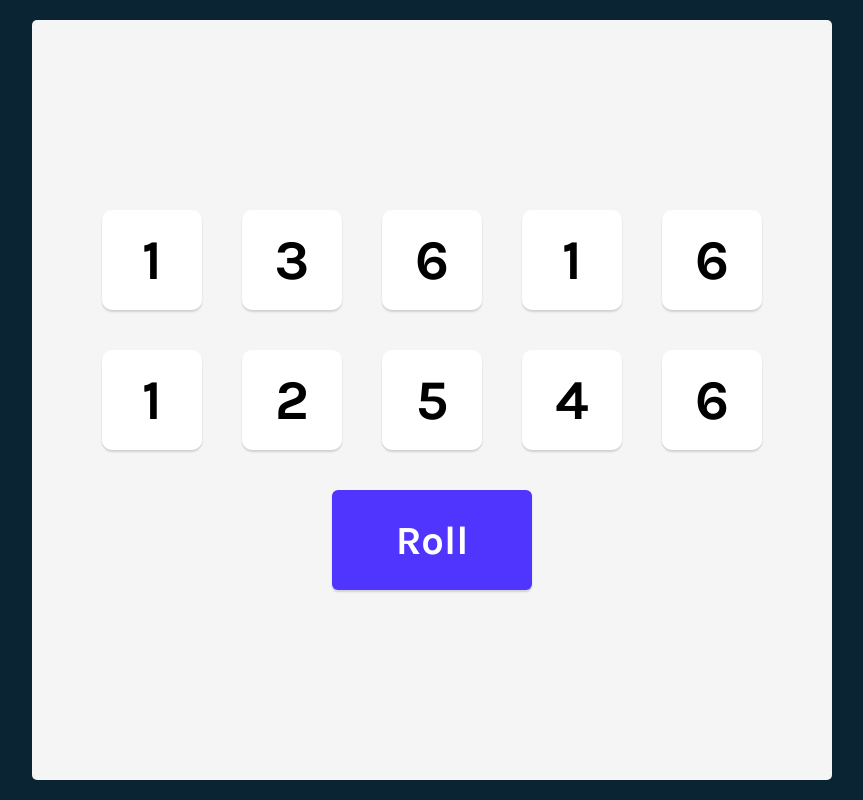
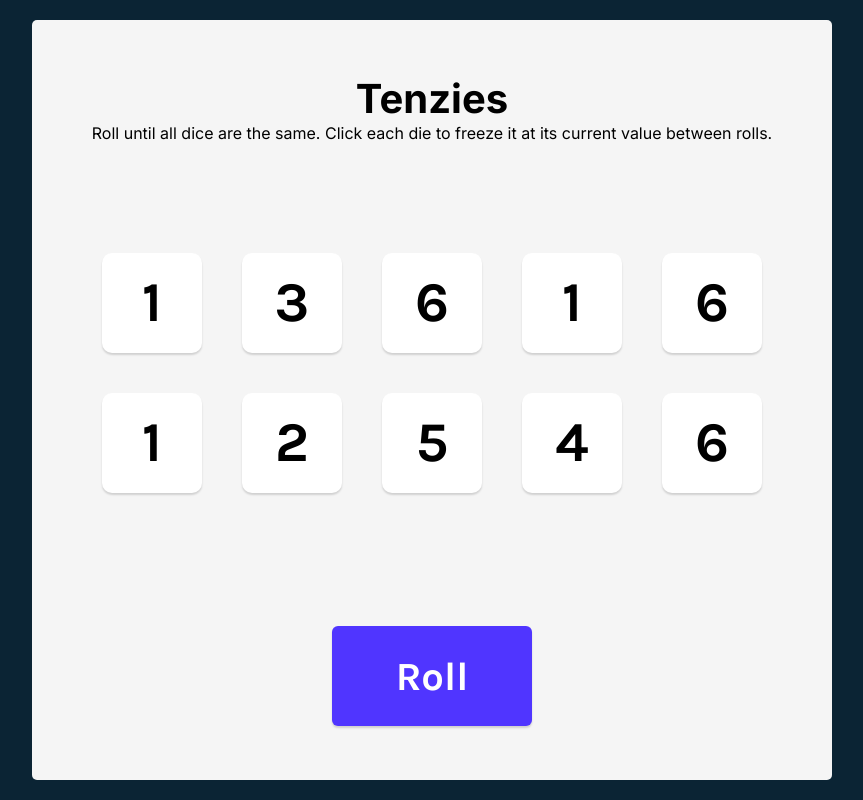
Before and after one commit to surya-441/first-react, a React (Vite) app: page /tenzies in a window 1280 px wide. Shown: the whole page, without its empty margins (208-1071 px from the left). Built offline with nearby package versions, Linux system fonts and the light colour scheme; no server answers; what @huggingface/inference would draw is missing.

Commit message:
added title and instructions

```diff
--- a/src/componenets/TenziesMain.css
+++ b/src/componenets/TenziesMain.css
@@ -7,14 +7,31 @@
     max-height: 800px;
     display: flex;
     flex-direction: column;
-    justify-content: center;
+    justify-content: space-evenly;
     align-items: center;
 }
+text {
+    text-align: center;
+}
+.tenzies-title {
+    font-size: 40px;
+    margin: 0;
+}
+
+.tenzies-instructions {
+    font-family: 'Inter', sans-serif;
+    font-weight: 400;
+    margin-top: 0;
+    text-align: center;
+}
+
 .dice-container {
     display:grid;
     grid-template: auto auto / repeat(5, 1fr);
     row-gap: 40px;
     column-gap: 40px;
+    margin-top: 40px;
+    margin-bottom: 40px;
 }
 
 .roll-dice-button {
--- a/src/componenets/TenziesMain.jsx
+++ b/src/componenets/TenziesMain.jsx
@@ -35,6 +35,10 @@ function TenziesMain() {
     const tenziesDieArr = diceArray.map((die) => <TenziesDie key={die.id} value={die.value} isHeld={die.isHeld} id={die.id} toggleHeld={toggleHeld} />)
     return (
         <main className="tenzies-main">
+            <text>
+                <h1 className="tenzies-title">Tenzies</h1>
+                <p className="tenzies-instructions">Roll until all dice are the same. Click each die to freeze it at its current value between rolls.</p>
+            </text>
             <div className="dice-container">
                 {...tenziesDieArr}
            </div>
```
